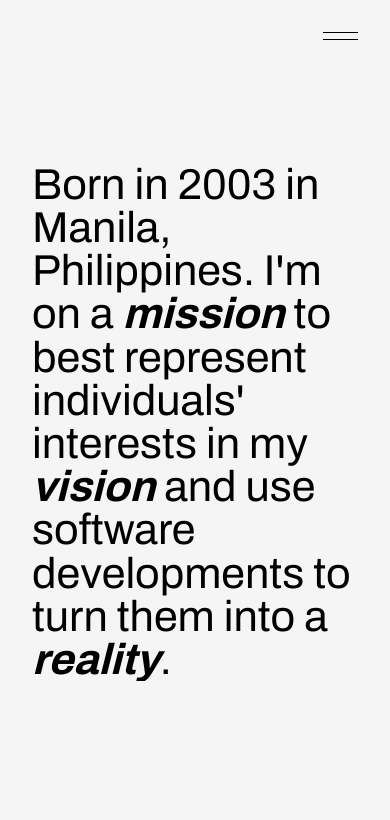
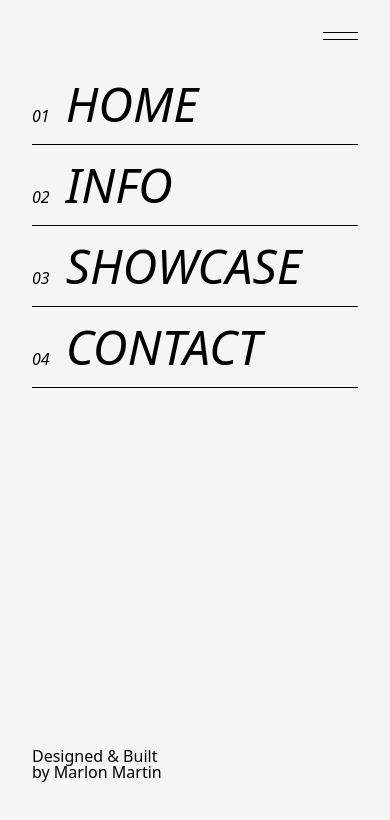
Before and after one commit to decimoDev/d7, a Next.js app: page / in a window 390 px wide. Shown: the top 820 px of the page. Built offline with nearby package versions, Linux system fonts and the light colour scheme.

Commit message:
init : edit config

```diff
--- a/src/components/Navigations.tsx
+++ b/src/components/Navigations.tsx
@@ -3,10 +3,10 @@ import { navLinks } from '@/constants'
 import Link from 'next/link'
 import { useState } from 'react'
 import TogglerNav from './TogglerNav'
-import { AnimatePresence } from 'framer-motion'
+import { AnimatePresence, motion } from 'framer-motion'
 
 const Navigations : FunctionComponent = () => {
-  const [menu, setMenu] = useState(true);
+  const [menu, setMenu] = useState(false);
 
   return (
     <>
@@ -15,8 +15,14 @@ const Navigations : FunctionComponent = () => {
           <span className='h-[1px] w-[35px] bg-black'></span>
           <span className='h-[1px] w-[35px] bg-black'></span>
         </button>
-        <AnimatePresence>
-            {!menu && (<TogglerNav />)}
+          <AnimatePresence>
+            <motion.div
+            key="toggleSidebar"
+            initial={{ x: 50, opacity: 0 }}
+            animate={{ x: 0, opacity: 1 }}
+            exit={{ x: 500, opacity: 0 }}>
+              {!menu && (<TogglerNav />)}
+            </motion.div>
           </AnimatePresence>
         <nav className=''>
           <ul className='hidden md:flex fixed top-[1rem] left-0 z-10 items-center w-full justify-center gap-[4rem]'>
--- a/src/components/TogglerNav.tsx
+++ b/src/components/TogglerNav.tsx
@@ -13,7 +13,7 @@ const TogglerNav = () => {
     <>
       <AnimatePresence>
         {!toggle &&
-        (<motion.ul className={`${styles.toggler} fixed z-[9] h-screen w-full bg-[#F5F5F5] text-black top-0 left-0 py-[4rem] px-[2rem] text-italic text-[3rem] md:hidden`}
+        (<motion.ul className='fixed z-[9] h-screen w-full bg-[#F5F5F5] text-black top-0 left-0 py-[4rem] px-[2rem] text-italic text-[3rem] flex flex-col justify-between md:hidden'
         key="sidebar"
         initial={{ x: 50, opacity: 0 }}
         animate={{ x: 0, opacity: 1 }}
@@ -25,7 +25,7 @@ const TogglerNav = () => {
               </li>
             ))}
           </div>
-          <div className='fixed bottom-[2rem] right-[2rem]'>
+          <div className=''>
             <p className='text-[1rem]'>Designed & Built</p>
             <p className='text-[1rem]'>by Marlon Martin</p>
           </div>
```
